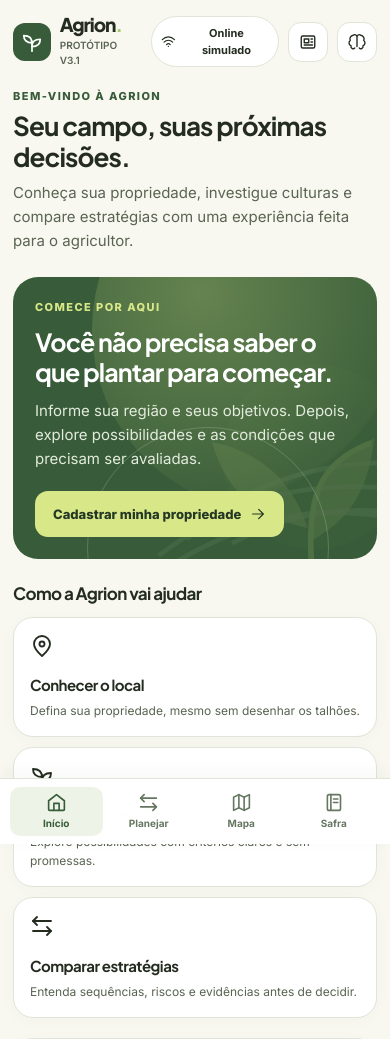
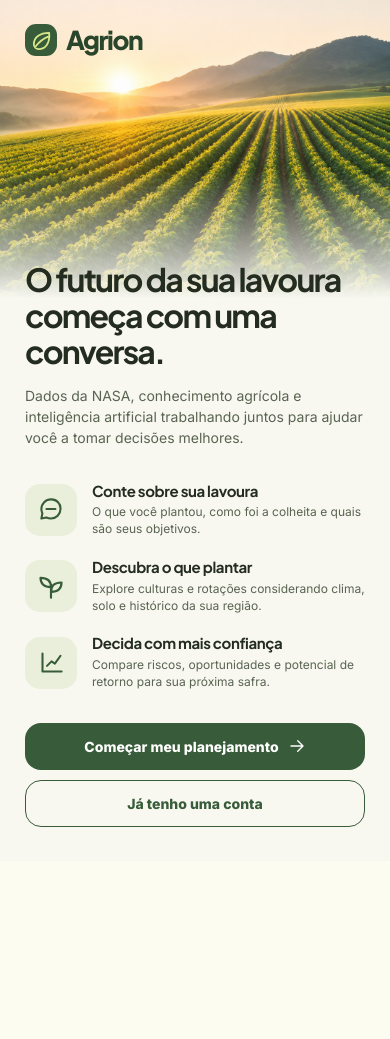
Before and after one commit to sgablopes/spaceinvaders, a Flask app: page / in a window 390 px wide. Shown: the top 1039 px of the page. After the commit the page ends 827 px from the top, so only its background shows below. Run offline with Flask 3, Linux system fonts and the light colour scheme.

Commit message:
Add responsive Agrion welcome screen

```diff
--- a/app/templates/index.html
+++ b/app/templates/index.html
@@ -1197,6 +1197,40 @@
   }
 }
 </style>
+<style id="agrion-welcome-styles">
+  .welcome-page { min-height: 100vh; background: #F8F8F1; color: #242C20; }
+  .welcome-layout { width: 100%; max-width: 1440px; margin: 0 auto; }
+  .welcome-visual { height: clamp(270px, 77vw, 390px); position: relative; overflow: hidden; }
+  .welcome-visual picture, .welcome-visual img { display: block; width: 100%; height: 100%; }
+  .welcome-visual img { object-fit: cover; object-position: center 57%; }
+  .welcome-visual::after { content: ""; position: absolute; inset: auto 0 0; height: 43%; background: linear-gradient(0deg, #F8F8F1 1%, rgba(248,248,241,0)); pointer-events: none; }
+  .welcome-brand { position: absolute; top: max(24px, env(safe-area-inset-top)); left: max(25px, env(safe-area-inset-left)); z-index: 1; display: flex; align-items: center; gap: 9px; color: #29452B; font: 800 26px/1 var(--head); letter-spacing: -.055em; }
+  .welcome-brand-icon { display: grid; place-items: center; width: 32px; height: 32px; border-radius: 11px; background: #385C39; color: #D8E889; }
+  .welcome-copy { position: relative; z-index: 1; max-width: 640px; margin: -38px auto 0; padding: 0 25px max(34px, env(safe-area-inset-bottom)); }
+  .welcome-copy h1 { max-width: 590px; font-size: clamp(29px, 8.2vw, 42px); line-height: 1.12; letter-spacing: -.055em; }
+  .welcome-subtitle { max-width: 560px; margin-top: 15px; color: #596451; font-size: 14px; line-height: 1.5; }
+  .welcome-benefits { display: grid; gap: 20px; margin: 34px 0 32px; }
+  .welcome-benefit { display: flex; gap: 15px; align-items: center; }
+  .welcome-benefit-icon { display: grid; place-items: center; flex: 0 0 52px; height: 52px; border-radius: 15px; color: #385C39; background: #E9EFDA; }
+  .welcome-benefit h2 { font-size: 15px; line-height: 1.25; letter-spacing: -.025em; }
+  .welcome-benefit p { margin-top: 4px; color: #596451; font-size: 12px; line-height: 1.4; }
+  .welcome-actions { display: grid; gap: 10px; }
+  .welcome-actions .btn { width: 100%; border-radius: 16px; font-size: 14px; }
+  .welcome-actions .btn-secondary { border-color: #385C39; background: transparent; }
+  @media (min-width: 768px) {
+    .welcome-layout { display: grid; grid-template-columns: minmax(390px, 46%) minmax(0, 54%); min-height: 100vh; align-items: stretch; }
+    .welcome-visual { grid-column: 2; grid-row: 1; height: auto; min-height: 100vh; }
+    .welcome-visual img { object-position: 56% center; }
+    .welcome-visual::after { inset: 0 auto 0 0; width: 25%; height: auto; background: linear-gradient(90deg, #F8F8F1, rgba(248,248,241,0)); }
+    .welcome-brand { position: static; grid-column: 1; grid-row: 1; align-self: start; margin: 46px 0 0 clamp(32px, 5vw, 76px); }
+    .welcome-copy { grid-column: 1; grid-row: 1; align-self: center; width: 100%; margin: 45px 0 0; padding: 54px clamp(32px, 5vw, 76px) 55px; }
+    .welcome-copy h1 { font-size: clamp(38px, 3.3vw, 54px); }
+    .welcome-subtitle { font-size: 16px; }
+    .welcome-benefits { gap: 24px; margin: 36px 0; }
+    .welcome-benefit p { font-size: 13px; }
+    .welcome-actions { max-width: 400px; }
+  }
+</style>
 </head>
 <body>
   <div id="app" aria-live="polite"></div>
@@ -1206,6 +1240,7 @@
   const icons={
     leaf:'<path d="M20 4c-10 0-16 5-16 12a5 5 0 0 0 5 5c7 0 12-6 11-17Z"/><path d="M6 18c4-5 8-8 13-10"/>',
     sprout:'<path d="M12 22V11"/><path d="M12 13C6 13 3 10 3 5c6 0 9 3 9 8Z"/><path d="M12 17c6 0 9-3 9-8-6 0-9 3-9 8Z"/>',
+    chat:'<path d="M20 11.5a8.5 8.5 0 0 1-8.5 8.5 9 9 0 0 1-4-.9L3 20l.9-4.5a9 9 0 0 1-.9-4A8.5 8.5 0 0 1 11.5 3H12a8 8 0 0 1 8 8.5Z"/><path d="M7.5 11.5h8"/>',
     home:'<path d="m3 10 9-7 9 7v10a1 1 0 0 1-1 1H4a1 1 0 0 1-1-1Z"/><path d="M9 21v-8h6v8"/>',
     calendar:'<rect x="3" y="5" width="18" height="16" rx="2"/><path d="M16 3v4M8 3v4M3 10h18"/>',
     compare:'<path d="M3 7h18M3 17h18"/><path d="m7 3-4 4 4 4M17 13l4 4-4 4"/>',
@@ -1431,13 +1466,27 @@
   }
   const meta={home:'Início',onboarding:'Cadastro',discover:'Descobrir culturas',plan:'Planejamento',map:'Minha propriedade',record:'Novo registro',recordDetail:'Detalhe do registro',safra:'Minha Safra',intelligence:'Inteligência',article:'Detalhe da informação',assistant:'Assistente'};
   function mainPage(){return ({home, onboarding, discover, plan, map:mapPage, record:recordPage,recordDetail,safra,intelligence,article:articlePage,assistant})[state.page]?.()||home()}
+  function welcome(){
+    return `<main class="welcome-page"><div class="welcome-layout">
+      <div class="welcome-visual"><picture><source media="(min-width: 768px)" srcset="{{ url_for('static', filename='agrion-hero-desktop.jpg') }}"><img src="{{ url_for('static', filename='agrion-hero-mobile.jpg') }}" alt="Lavoura ao nascer do sol" fetchpriority="high"></picture></div>
+      <div class="welcome-brand"><span class="welcome-brand-icon">${icon('leaf',23)}</span><span>Agrion</span></div>
+      <div class="welcome-copy"><h1>O futuro da sua lavoura começa com uma conversa.</h1><p class="welcome-subtitle">Dados da NASA, conhecimento agrícola e inteligência artificial trabalhando juntos para ajudar você a tomar decisões melhores.</p>
+        <div class="welcome-benefits">
+          <div class="welcome-benefit"><span class="welcome-benefit-icon">${icon('chat',27)}</span><div><h2>Conte sobre sua lavoura</h2><p>O que você plantou, como foi a colheita e quais são seus objetivos.</p></div></div>
+          <div class="welcome-benefit"><span class="welcome-benefit-icon">${icon('sprout',28)}</span><div><h2>Descubra o que plantar</h2><p>Explore culturas e rotações considerando clima, solo e histórico da sua região.</p></div></div>
+          <div class="welcome-benefit"><span class="welcome-benefit-icon">${icon('chart',27)}</span><div><h2>Decida com mais confiança</h2><p>Compare riscos, oportunidades e potencial de retorno para sua próxima safra.</p></div></div>
+        </div><div class="welcome-actions"><button type="button" class="btn btn-primary" data-action="welcomeSoon">Começar meu planejamento ${icon('arrow',18)}</button><button type="button" class="btn btn-secondary" data-action="welcomeSoon">Já tenho uma conta</button></div>
+      </div></div></main><div id="toastMount" aria-live="polite"></div>`;
+  }
   function render(){const navs=[['home','Início','home'],['plan','Planejar','compare'],['map','Mapa','map'],['safra','Safra','journal']];
+    if(state.page==='home'){$('app').innerHTML=welcome();renderToast();return}
     $('app').innerHTML=`<div class="app"><aside class="sidebar" aria-label="Navegação principal"><div class="brand"><div class="brand-logo">${icon('sprout',26)}</div><div><div class="brand-name">Agrion<span style="color:#A8C96C">.</span></div><div class="brand-tag">Cultive decisões melhores.</div></div></div><div class="navlabel">EXPERIÊNCIA</div>${navs.map(n=>navItem(...n)).join('')}<div class="navlabel">INTELIGÊNCIA</div>${navItem('intelligence','Inteligência','news')}${navItem('assistant','Assistente','brain')}<div class="side-bottom"><div class="demo-stamp">${icon('spark',16)} Protótipo interativo V3.1</div><p class="side-note">Dados agrícolas demonstrativos; sem integrações NASA ou IA.</p><button class="text-link" data-action="askReset" style="margin-top:11px">${icon('reset',15)} Reiniciar demonstração</button></div></aside>
       <div class="workspace"><main class="content"><div class="topbar"><div class="mobile-head"><div class="brand-logo">${icon('sprout',22)}</div><div><div class="brand-name">Agrion<span style="color:#A8C96C">.</span></div><div class="brand-tag">PROTÓTIPO V3.1</div></div></div><div class="bread">AGRION / ${safe(meta[state.page]||'Início')} <span style="color:#9AA694">· EXPERIÊNCIA DE DEMONSTRAÇÃO</span></div><div class="top-actions"><button class="chip ${state.offlineSim?'active':''}" data-action="toggleOffline" title="Simula indisponibilidade de serviços online; não altera a conexão real">${icon(state.offlineSim?'wifioff':'wifi',15)} <span class="text-condition">${state.offlineSim?'Modo campo':'Modo demonstrativo'}</span><span class="tiny" style="color:inherit">${state.offlineSim?'Offline simulado':'Online simulado'}</span></button><button class="icon-button" data-action="toIntelligence" title="Inteligência agrícola" aria-label="Inteligência agrícola">${icon('news',18)}</button><button class="icon-button" data-action="assistantFromHome" title="Assistente Agrion" aria-label="Assistente Agrion">${icon('brain',18)}</button></div></div>
       ${mainPage()}<div class="footer-note">Agrion · Protótipo V3.1 · Dados demonstrativos, sem consulta real à NASA ou geração de recomendações. Registros do usuário ficam neste navegador (IndexedDB), quando disponível.</div></main></div>
       <nav class="mobile-nav" aria-label="Navegação inferior">${navs.map(n=>`<button type="button" class="${active(n[0])?'active':''}" aria-current="${active(n[0])?'page':'false'}" data-action="nav" data-page="${n[0]}">${icon(n[2],20)}<span>${n[1]}</span></button>`).join('')}</nav></div><div id="toastMount" aria-live="polite"></div>${modalHtml()}`;renderToast();}
   async function perform(action,el){
     switch(action){
+      case 'welcomeSoon':notify('Funcionalidade disponível em breve.');break;
       case 'nav':navigate(el.dataset.page==='plan'?'plan':el.dataset.page);break;
       case 'toPlan':navigate('plan');break;
       case 'toDiscover':navigate('discover');break;
@@ -1532,7 +1581,7 @@
     if(e.target.id==='photoFile'){const f=e.target.files&&e.target.files[0];if(f&&f.size>15*1024*1024){notify('Selecione uma imagem de até 15 MB para esta demonstração.');return}if(f)prepareFile(f);return}
     if(e.target.dataset.bind){state[e.target.dataset.bind]=e.target.value;persist();if(['compareA','compareB','irrigation','market','recordField'].includes(e.target.dataset.bind))render();}
   });
-  (async function init(){db=await openDb();idbUnavailable=!db;records=await readAll();render();})();
+  (async function init(){render();db=await openDb();idbUnavailable=!db;records=await readAll();if(state.page!=='home')render()})();
   </script>
 </body>
 </html>
```
Also changed, not shown: docs/DESIGN_SYSTEM.md (+4 -0 lines), app/static/agrion-hero-desktop.jpg (added), app/static/agrion-hero-mobile.jpg (added).
